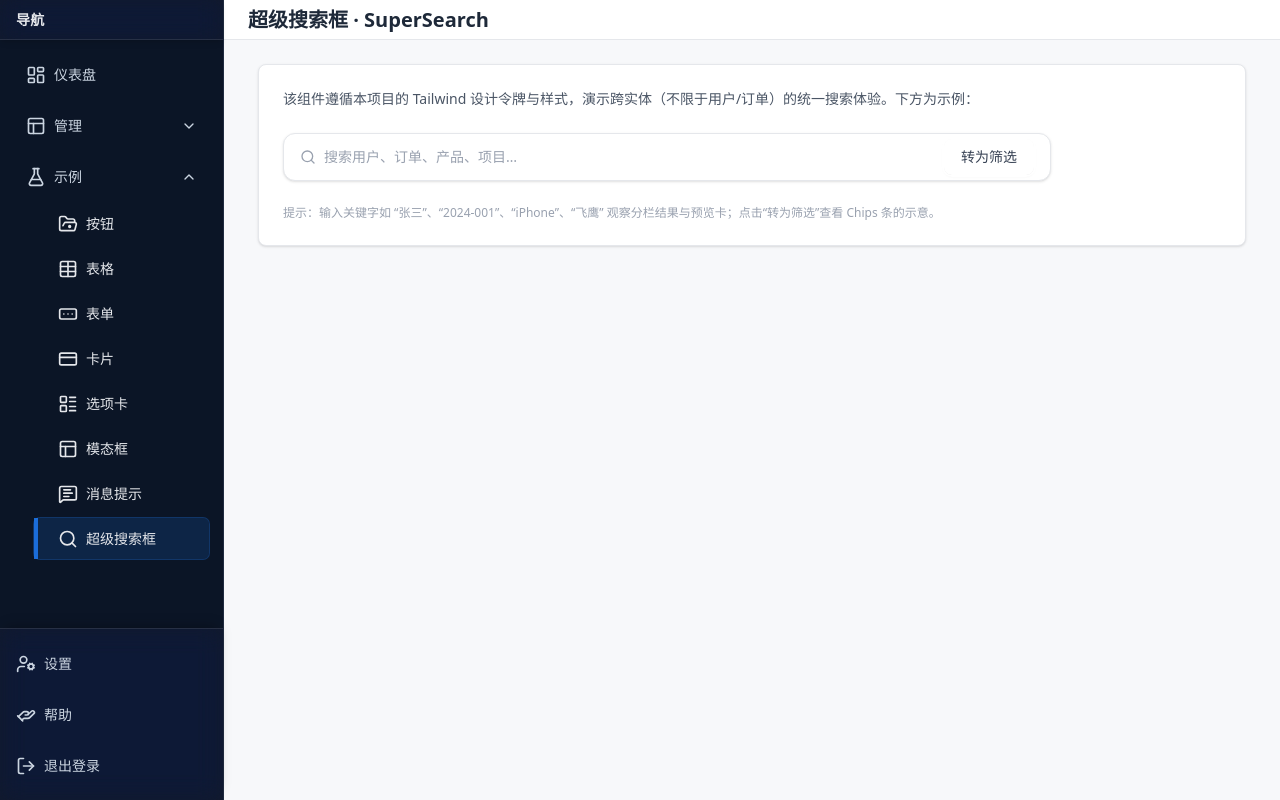
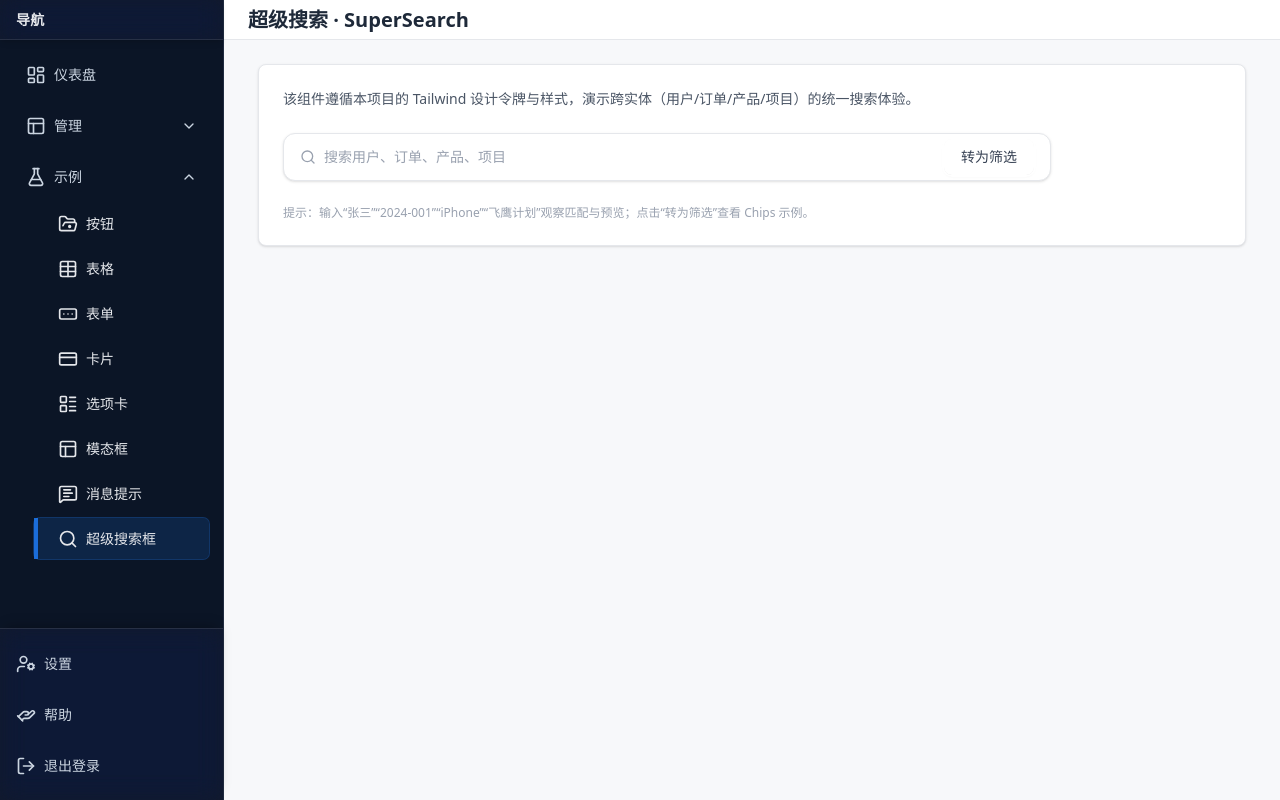
Before and after one commit to zhoumingxuan/sass-ui, a Next.js app: page /demo/supersearch in a window 1280 px wide. Built offline with nearby package versions, Linux system fonts and the light colour scheme.

Commit message:
示例页面修改

```diff
--- a/src/app/demo/supersearch/page.tsx
+++ b/src/app/demo/supersearch/page.tsx
@@ -50,12 +50,12 @@ function buildSections(): SuperSearchSection[] {
       {
         id: 'o_2024_001',
         title: '2024-001',
-        subtitle: '张三 · ￥1299 · 已支付',
+        subtitle: '张三 · ￥299 · 已支付',
         status: '已支付',
         meta: {
           订单ID: 'o_2024_001',
           用户: '张三',
-          金额: '￥1299',
+          金额: '￥299',
           创建时间: '2024-11-02 14:22',
           最近更新: '2024-11-03 09:01',
           渠道: 'App',
@@ -64,12 +64,12 @@ function buildSections(): SuperSearchSection[] {
       {
         id: 'o_2024_002',
         title: '2024-002',
-        subtitle: '李四 · ￥599 · 待支付',
+        subtitle: '李四 · ￥99 · 待支付',
         status: '待支付',
         meta: {
           订单ID: 'o_2024_002',
           用户: '李四',
-          金额: '￥599',
+          金额: '￥99',
           创建时间: '2024-11-05 09:10',
           最近更新: '2024-11-05 09:12',
           渠道: 'Web',
@@ -78,6 +78,14 @@ function buildSections(): SuperSearchSection[] {
     ],
     seeAllHref: '#',
   };
+
+  // 追加 150 条产品用于大数量场景演示
+  const extraProducts = Array.from({ length: 150 }, (_, i) => ({
+    id: `p_demo_${i + 1}`,
+    title: `测试产品 ${i + 1}`,
+    subtitle: i % 2 === 0 ? '演示数据 · 批量' : '演示数据',
+    meta: { 产品ID: `p_demo_${i + 1}`, 分类: '演示', 库存: '充足' },
+  }));
 
   const products: SuperSearchSection = {
     key: 'products',
@@ -106,6 +114,7 @@ function buildSections(): SuperSearchSection[] {
           上架时间: '2024-03-15',
         },
       },
+      ...extraProducts,
     ],
     seeAllHref: '#',
   };
@@ -143,7 +152,16 @@ function buildSections(): SuperSearchSection[] {
     seeAllHref: '#',
   };
 
-  return [users, orders, products, projects];
+  // 追加 120 条订单用于大数量场景演示
+  const extraOrders = Array.from({ length: 120 }, (_, i) => ({
+    id: `o_bulk_${(i + 1).toString().padStart(3, '0')}`,
+    title: `BULK-${(i + 1).toString().padStart(3, '0')}`,
+    subtitle: i % 3 === 0 ? '批量导入 · 待支付' : '批量导入 · 已创建',
+    status: i % 3 === 0 ? '待支付' : undefined,
+    meta: { 订单ID: `o_bulk_${i + 1}`, 渠道: '批量', 金额: '￥' + String((i % 9) * 11 + 9) },
+  }));
+
+  return [users, { ...orders, items: [...orders.items, ...extraOrders] }, products, projects];
 }
 
 export default function SuperSearchDemoPage() {
@@ -152,12 +170,12 @@ export default function SuperSearchDemoPage() {
     <Layout
       menuItems={menuItems}
       footerItems={footerItems}
-      header={<div className="text-xl font-semibold text-gray-800">超级搜索框 · SuperSearch</div>}
+      header={<div className="text-xl font-semibold text-gray-800">超级搜索 · SuperSearch</div>}
     >
       <Card>
         <div className="space-y-6">
           <p className="text-sm text-gray-600">
-            该组件遵循本项目的 Tailwind 设计令牌与样式，演示跨实体（不限于用户/订单）的统一搜索体验。下方为示例：
+            该组件遵循本项目的 Tailwind 设计令牌与样式，演示跨实体（用户/订单/产品/项目）的统一搜索体验。
           </p>
           <div className="w-full max-w-3xl">
             <SuperSearch
@@ -167,19 +185,12 @@ export default function SuperSearchDemoPage() {
               highlight="tint"
               actions="hoverOnly"
               className="w-full"
-              placeholder="搜索用户、订单、产品、项目…"
+              placeholder="搜索用户、订单、产品、项目"
               history={['报表', '新增客户', '近7天订单', '退款', '库存']}
-              hints={[
-                '示例：用户 张三',
-                '示例：订单 2024-001',
-                '示例：产品 iPhone',
-                '示例：项目 飞鹰计划',
-              ]}
-              // Configurable interactions
+              hints={['示例：用户 张三', '示例：订单 2024-001', '示例：产品 iPhone', '示例：项目 飞鹰计划']}
               enablePreview
               previewDelay={120}
               previewHideDelay={120}
-              // Selection configs: users/products multiple; orders/projects single
               selectable
               selectionMode="multiple"
               sectionSelectionMode={{ orders: 'single', projects: 'single' }}
@@ -187,7 +198,7 @@ export default function SuperSearchDemoPage() {
             />
           </div>
           <div className="text-xs text-gray-400">
-            提示：输入关键字如 “张三”、“2024-001”、“iPhone”、“飞鹰” 观察分栏结果与预览卡；点击“转为筛选”查看 Chips 条的示意。
+            提示：输入“张三”“2024-001”“iPhone”“飞鹰计划”观察匹配与预览；点击“转为筛选”查看 Chips 示例。
           </div>
         </div>
       </Card>
```
